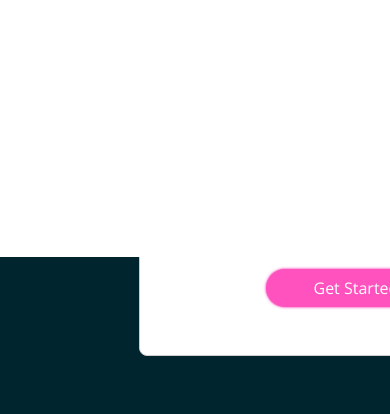
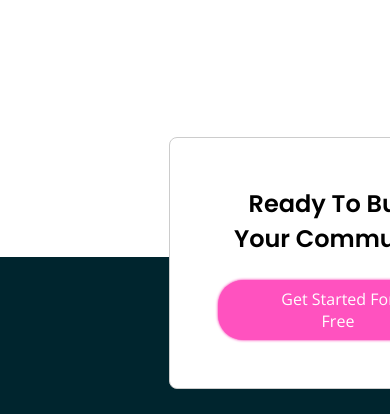
Before and after one commit to Mleftii/huddle, a plain HTML site: page index.html in a window 390 px wide. Shown: the part 2800-3214 px from the top of the page. Drawn offline with nearby package versions, Linux system fonts and the light colour scheme.

Commit message:
Mobile Responsiveness of the Ready Section

```diff
--- a/style.css
+++ b/style.css
@@ -123,7 +123,7 @@
     align-items: center;
     border: thin solid #ccc;
     border-radius: 0.5rem;
-    width: 600px;
+    width: 50%;
     margin: 0 auto;
     padding: 3rem;
     margin-bottom: 100;
@@ -251,22 +251,20 @@
     }
 
     #ready .ready {
-        width: 500px;
+        width: 50%;
         margin: 0 auto;
         padding: 3rem;
-        margin-top: 7.5rem;
-        margin-bottom: -500px;
-        z-index: 1;
+        margin-bottom: 100px;
+        background-color: #ffffff;
         position: absolute;
-        top: -30%;
-        left: 15%;
+        margin-top: -120px;
+        top: 0;
+        left: 0;
+        right: 0;
+        text-align: center;
     }
 
     #ready .ready button {
-        background-color:hsl(322, 100%, 66%);
-        box-shadow: 0 0 3px hsl(322, 92%, 51%);
-        color: #ffffff;
-        border-radius: 25px;
         padding: 0.5rem 3rem;
         margin-top: 1.5rem;
         border: 0;
@@ -280,7 +278,6 @@
         padding: 10rem 7.5rem 3rem;
         background-color: hsl(192, 100%, 9%);
         position: relative;
-        z-index: -1;
     }
 
     .footer-content {
```
